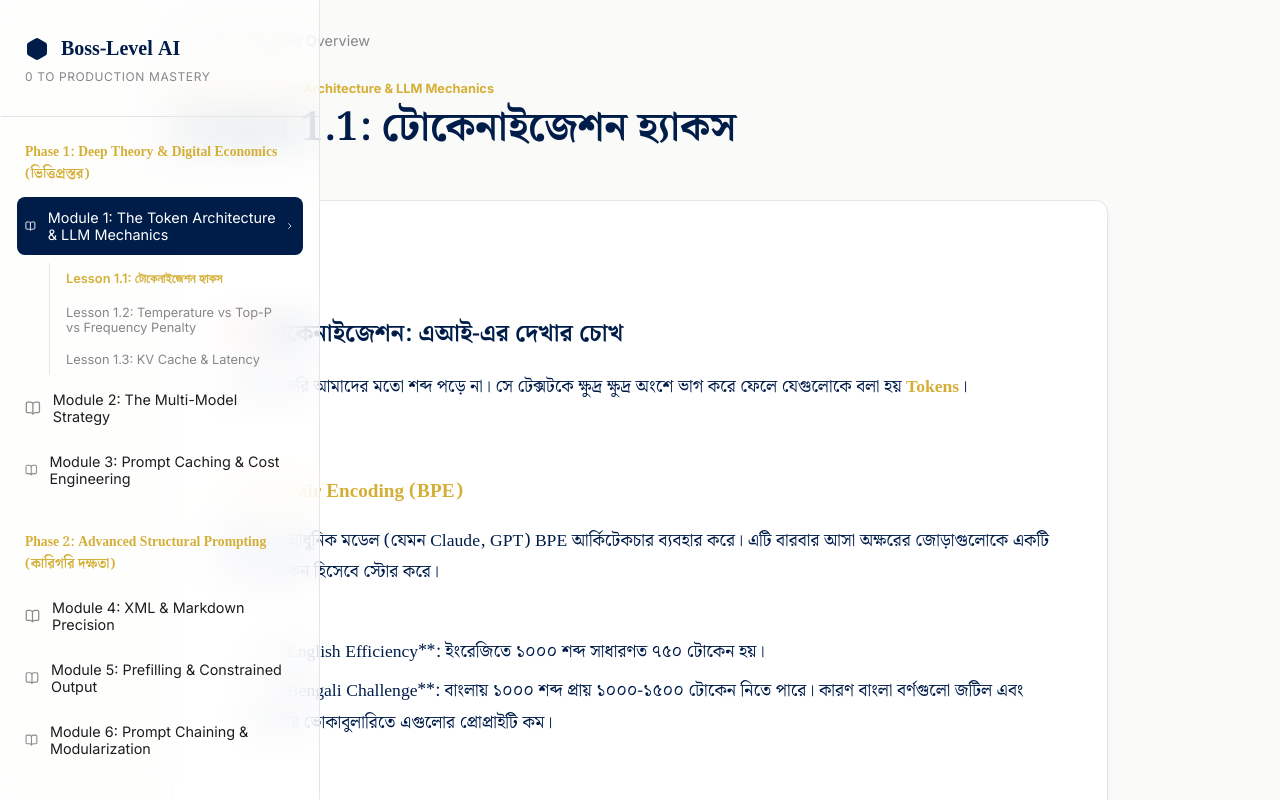
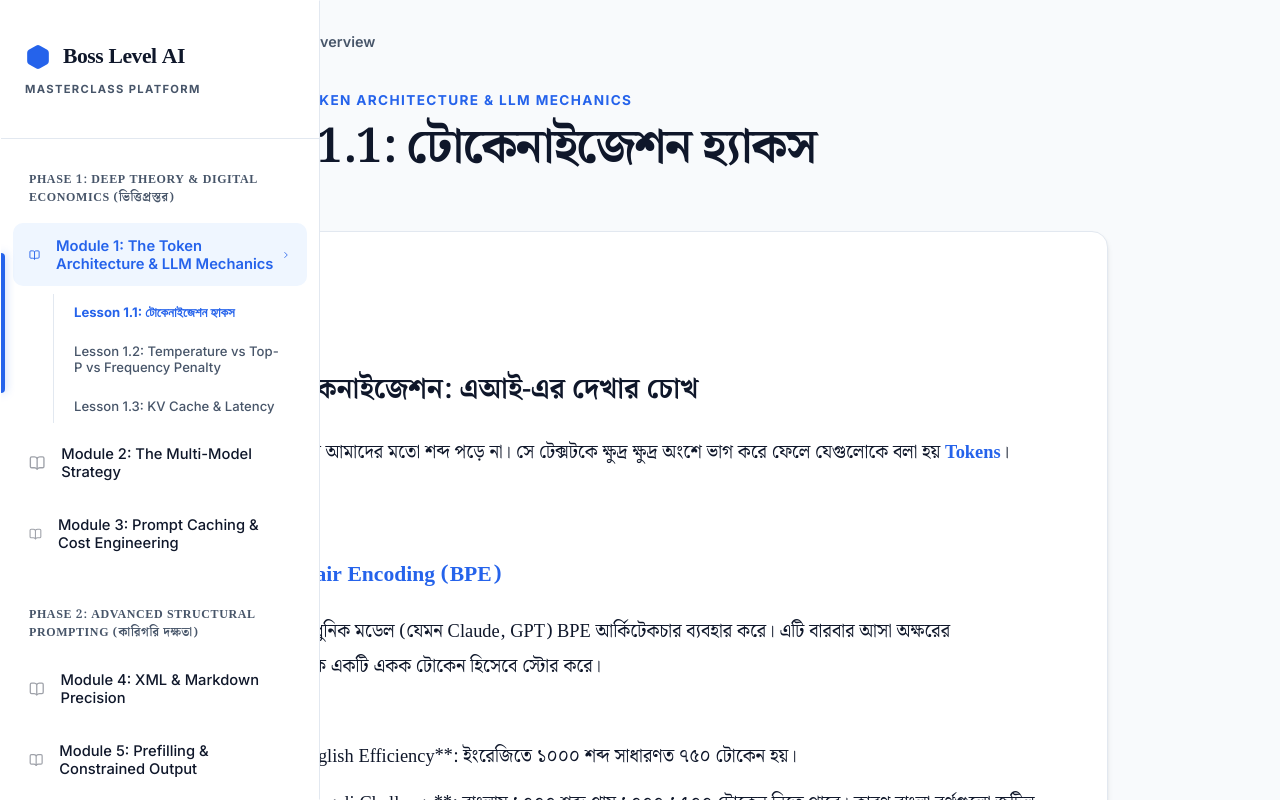
Before and after one commit to shariaralphabyte/prompt_engineering_masterclass, a React (Vite) app: page / in a window 1280 px wide. Both pictures are taken after a click on the button "Lesson 1.1: টোকেনাইজেশন হ্যাকস". Shown: the top 800 px of the page. Built offline with nearby package versions, Linux system fonts and the light colour scheme.

Commit message:
style: overhaul UI theme with high-contrast colors, refined typography, and updated component styling

```diff
--- a/src/components/ModuleView.tsx
+++ b/src/components/ModuleView.tsx
@@ -34,20 +34,20 @@ interface ModuleViewProps {
 const SimpleMarkdown: React.FC<{ content: string }> = ({ content }) => {
   const lines = content.split('\n');
   return (
-    <div className="markdown-content" style={{ lineHeight: '1.8', fontSize: '1.1rem', color: 'var(--accent-navy)', fontFamily: 'var(--font-bengali)' }}>
+    <div className="markdown-content" style={{ lineHeight: '1.9', fontSize: '1.15rem', color: 'var(--text-primary)', fontFamily: 'var(--font-bengali)' }}>
       {lines.map((line, i) => {
-        if (line.startsWith('### ')) return <h3 key={i} style={{ marginTop: '2rem', marginBottom: '1rem', fontSize: '1.5rem', color: 'var(--accent-navy)' }}>{line.replace('### ', '')}</h3>;
-        if (line.startsWith('#### ')) return <h4 key={i} style={{ marginTop: '1.5rem', marginBottom: '1rem', fontSize: '1.2rem', color: 'var(--accent-gold)' }}>{line.replace('#### ', '')}</h4>;
-        if (line.startsWith('* ')) return <li key={i} style={{ marginLeft: '1.5rem', marginBottom: '0.5rem' }}>{line.replace('* ', '')}</li>;
+        if (line.startsWith('### ')) return <h3 key={i} style={{ marginTop: '2.5rem', marginBottom: '1.25rem', fontSize: '1.75rem', color: 'var(--text-primary)', fontWeight: 800 }}>{line.replace('### ', '')}</h3>;
+        if (line.startsWith('#### ')) return <h4 key={i} style={{ marginTop: '1.75rem', marginBottom: '1.25rem', fontSize: '1.35rem', color: 'var(--accent-blue)', fontWeight: 700 }}>{line.replace('#### ', '')}</h4>;
+        if (line.startsWith('* ')) return <li key={i} style={{ marginLeft: '1.5rem', marginBottom: '0.75rem', color: 'var(--text-primary)' }}>{line.replace('* ', '')}</li>;
         if (line.trim() === '') return <br key={i} />;
 
         // Handle bold text **...**
         const parts = line.split(/(\*\*.*?\*\*)/g);
         return (
-          <p key={i} style={{ marginBottom: '1rem' }}>
+          <p key={i} style={{ marginBottom: '1.25rem' }}>
             {parts.map((part, j) => {
               if (part.startsWith('**') && part.endsWith('**')) {
-                return <strong key={j} style={{ color: 'var(--accent-gold)' }}>{part.slice(2, -2)}</strong>;
+                return <strong key={j} style={{ color: 'var(--accent-blue)', fontWeight: 700 }}>{part.slice(2, -2)}</strong>;
               }
               return part;
             })}
@@ -73,30 +73,35 @@ const ModuleView: React.FC<ModuleViewProps> = ({ module, phaseTitle, selectedLes
             alignItems: 'center',
             gap: '0.5rem',
             color: 'var(--text-secondary)',
-            marginBottom: '2rem',
-            fontSize: '0.9rem'
+            marginBottom: '2.5rem',
+            fontSize: '0.9rem',
+            fontWeight: 600,
+            background: 'transparent',
+            border: 'none',
+            cursor: 'pointer',
+            transition: 'var(--transition-smooth)'
           }}
         >
-          <ArrowLeft size={16} /> Back to Module Overview
+          <ArrowLeft size={18} /> Back to Module Overview
         </button>
 
-        <header style={{ marginBottom: '3rem' }}>
-          <div style={{ fontSize: '0.8rem', color: 'var(--accent-gold)', fontWeight: 700, marginBottom: '0.5rem' }}>
+        <header style={{ marginBottom: '3.5rem' }}>
+          <div style={{ fontSize: '0.85rem', color: 'var(--accent-blue)', fontWeight: 800, marginBottom: '0.75rem', textTransform: 'uppercase', letterSpacing: '0.1em' }}>
             {module.title}
           </div>
-          <h2 style={{ fontSize: '2.5rem', color: 'var(--accent-navy)', lineHeight: 1.2 }}>
+          <h2 style={{ fontSize: '3rem', color: 'var(--text-primary)', lineHeight: 1.1, fontWeight: 800, letterSpacing: '-0.03em' }}>
             {selectedLessonDeepData.title}
           </h2>
         </header>
 
-        <div className="premium-card" style={{ padding: '3rem' }}>
+        <div className="premium-card" style={{ padding: '3.5rem', border: '1.5px solid var(--border-color)', boxShadow: 'var(--shadow-md)' }}>
           <SimpleMarkdown content={selectedLessonDeepData.deepDive} />
         </div>
 
         {/* Floating Action for Lab if exists in Module */}
         {module.labType && (
-          <div style={{ marginTop: '3rem', borderTop: '1px solid var(--border-color)', paddingTop: '3rem' }}>
-            <h5 style={{ marginBottom: '1.5rem', color: 'var(--text-secondary)', fontSize: '0.8rem', textTransform: 'uppercase' }}>Interactive Lab for this Module</h5>
+          <div style={{ marginTop: '4rem', borderTop: '2px solid var(--border-color)', paddingTop: '4rem' }}>
+            <h5 style={{ marginBottom: '2rem', color: 'var(--text-secondary)', fontSize: '0.85rem', textTransform: 'uppercase', fontWeight: 700, letterSpacing: '0.1em' }}>Interactive Lab for this Module</h5>
             {module.labType === 'token' && <TokenViz />}
             {module.labType === 'efficiency' && (
               <EfficiencyLab
@@ -118,18 +123,18 @@ const ModuleView: React.FC<ModuleViewProps> = ({ module, phaseTitle, selectedLes
 
   return (
     <div className="module-view" key={module.id} style={{ animation: 'fadeIn 0.5s ease-out' }}>
-      <header style={{ marginBottom: '3rem' }}>
+      <header style={{ marginBottom: '3.5rem' }}>
         <div style={{
-          fontSize: '0.8rem',
-          color: 'var(--accent-gold)',
-          fontWeight: 700,
-          letterSpacing: '0.1em',
+          fontSize: '0.85rem',
+          color: 'var(--accent-blue)',
+          fontWeight: 800,
+          letterSpacing: '0.15em',
           textTransform: 'uppercase',
-          marginBottom: '0.5rem'
+          marginBottom: '0.75rem'
         }}>
           {phaseTitle}
         </div>
-        <h2 style={{ fontSize: '2.5rem', lineHeight: '1.2', color: 'var(--accent-navy)' }}>
+        <h2 style={{ fontSize: '3.25rem', lineHeight: '1.1', color: 'var(--text-primary)', fontWeight: 900, letterSpacing: '-0.04em' }}>
           {module.title}
         </h2>
       </header>
@@ -149,17 +154,27 @@ const ModuleView: React.FC<ModuleViewProps> = ({ module, phaseTitle, selectedLes
       {module.labType === 'sdd' && <SpecVisualizer />}
       {module.labType === 'security' && <SecuritySandbox />}
 
-      <div className="lesson-grid" style={{ display: 'grid', gap: '1.5rem', margin: '3rem 0' }}>
+      <div className="lesson-grid" style={{ display: 'grid', gap: '2rem', margin: '4rem 0' }}>
         {module.lessons.map((lesson) => (
-          <div key={lesson.id} className="premium-card" style={{ padding: '2rem', display: 'flex', gap: '1.5rem' }}>
-            <div style={{ color: 'var(--accent-gold)' }}>
-              <PlayCircle size={28} />
+          <div key={lesson.id}
+            className="premium-card"
+            onClick={() => onSelectLesson(lesson.id)}
+            style={{
+              padding: '2.5rem',
+              display: 'flex',
+              gap: '2rem',
+              cursor: 'pointer',
+              border: '1.5px solid var(--border-color)',
+              boxShadow: 'var(--shadow-sm)'
+            }}>
+            <div style={{ color: 'var(--accent-blue)', display: 'flex', alignItems: 'center' }}>
+              <PlayCircle size={32} />
             </div>
             <div>
-              <h4 style={{ fontSize: '1.25rem', marginBottom: '0.75rem', color: 'var(--accent-navy)' }}>
+              <h4 style={{ fontSize: '1.4rem', marginBottom: '0.75rem', color: 'var(--text-primary)', fontWeight: 800 }}>
                 {lesson.title}
               </h4>
-              <p style={{ color: 'var(--text-secondary)', lineHeight: '1.6', fontSize: '1.05rem', fontFamily: 'var(--font-bengali)' }}>
+              <p style={{ color: 'var(--text-secondary)', lineHeight: '1.7', fontSize: '1.1rem', fontFamily: 'var(--font-bengali)', fontWeight: 500 }}>
                 {lesson.content}
               </p>
             </div>
@@ -169,44 +184,45 @@ const ModuleView: React.FC<ModuleViewProps> = ({ module, phaseTitle, selectedLes
 
       {module.bossSecret && (
         <section style={{
-          marginTop: '4rem',
-          padding: '2.5rem',
-          backgroundColor: 'var(--accent-navy)',
-          borderRadius: '24px',
+          marginTop: '5rem',
+          padding: '3.5rem',
+          background: 'linear-gradient(135deg, #0F172A 0%, #1E293B 100%)',
+          borderRadius: '32px',
           color: 'white',
-          boxShadow: '0 20px 40px rgba(0,29,74,0.15)',
+          boxShadow: '0 25px 50px -12px rgba(15, 23, 42, 0.4)',
           position: 'relative',
-          overflow: 'hidden'
+          overflow: 'hidden',
+          border: '1px solid rgba(255,255,255,0.1)'
         }}>
           <div style={{
             position: 'absolute',
-            top: '-20px',
-            right: '-20px',
-            opacity: 0.1,
+            top: '-30px',
+            right: '-30px',
+            opacity: 0.15,
             transform: 'rotate(15deg)'
           }}>
-            <Lock size={150} color="white" />
+            <Lock size={180} color="white" />
           </div>
 
-          <div style={{ display: 'flex', alignItems: 'center', gap: '0.75rem', marginBottom: '1rem', color: 'var(--accent-gold)' }}>
-            <Sparkles size={20} />
-            <span style={{ fontWeight: 700, textTransform: 'uppercase', fontSize: '0.8rem', letterSpacing: '0.1em' }}>Boss-Level Secret</span>
+          <div style={{ display: 'flex', alignItems: 'center', gap: '1rem', marginBottom: '1.5rem', color: '#FCD34D' }}>
+            <Sparkles size={24} />
+            <span style={{ fontWeight: 800, textTransform: 'uppercase', fontSize: '0.9rem', letterSpacing: '0.2em' }}>Boss-Level Secret</span>
           </div>
 
-          <h3 style={{ fontSize: '1.75rem', lineHeight: '1.4', fontFamily: 'var(--font-bengali)' }}>
+          <h3 style={{ fontSize: '2rem', lineHeight: '1.4', fontFamily: 'var(--font-bengali)', fontWeight: 700, position: 'relative', zIndex: 1 }}>
             {module.bossSecret}
           </h3>
         </section>
       )}
 
-      <footer style={{ marginTop: '5rem', padding: '2rem 0', borderTop: '1px solid var(--border-color)', display: 'flex', justifyContent: 'space-between', color: 'var(--text-secondary)', fontSize: '0.8rem' }}>
-        <p>© 2026 Boss-Level AI Mastery</p>
-        <p>Premium Education Experience</p>
+      <footer style={{ marginTop: '7rem', padding: '3rem 0', borderTop: '2px solid var(--border-color)', display: 'flex', justifyContent: 'space-between', color: 'var(--text-secondary)', fontSize: '0.9rem', fontWeight: 600 }}>
+        <p>© 2026 Boss-Level AI Mastery Platform</p>
+        <p>Premium High-Performance Learning</p>
       </footer>
 
       <style>{`
         @keyframes fadeIn {
-          from { opacity: 0; transform: translateY(10px); }
+          from { opacity: 0; transform: translateY(15px); }
           to { opacity: 1; transform: translateY(0); }
         }
       `}</style>
--- a/src/components/Sidebar.tsx
+++ b/src/components/Sidebar.tsx
@@ -30,43 +30,67 @@ const Sidebar: React.FC<SidebarProps> = ({ curriculum, selectedModuleId, selecte
       top: 0,
       display: 'flex',
       flexDirection: 'column',
-      borderRight: '1px solid var(--border-color)',
+      borderRight: '1.5px solid var(--border-color)',
       overflowY: 'auto',
-      zIndex: 100
+      zIndex: 100,
+      background: 'white'
     }}>
-      <div style={{ padding: '2rem 1.5rem', borderBottom: '1px solid var(--border-color)' }}>
+      <div style={{ padding: '2.5rem 1.5rem', borderBottom: '1px solid var(--border-color)' }}>
         <h1 style={{
-          fontSize: '1.25rem',
+          fontSize: '1.35rem',
           display: 'flex',
           alignItems: 'center',
           gap: '0.75rem',
-          color: 'var(--accent-navy)'
+          color: 'var(--text-primary)',
+          fontWeight: 800,
+          letterSpacing: '-0.02em'
         }}>
-          <Hexagon size={24} fill="var(--accent-navy)" />
-          Boss-Level AI
+          <Hexagon size={26} fill="var(--accent-blue)" color="var(--accent-blue)" />
+          Boss Level AI
         </h1>
-        <p style={{ fontSize: '0.75rem', color: 'var(--text-secondary)', marginTop: '0.25rem', letterSpacing: '0.05em', textTransform: 'uppercase' }}>
-          0 to Production Mastery
+        <p style={{
+          fontSize: '0.7rem',
+          color: 'var(--text-secondary)',
+          marginTop: '0.5rem',
+          letterSpacing: '0.12em',
+          textTransform: 'uppercase',
+          fontWeight: 700
+        }}>
+          Masterclass Platform
         </p>
       </div>
 
-      <nav style={{ padding: '1.5rem 1rem' }}>
+      <nav style={{ padding: '2rem 0.75rem' }}>
         {curriculum.map((phase) => (
-          <div key={phase.id} style={{ marginBottom: '2rem' }}>
+          <div key={phase.id} style={{ marginBottom: '2.5rem' }}>
             <h3 style={{
-              fontSize: '0.85rem',
-              color: 'var(--accent-gold)',
-              marginBottom: '0.75rem',
-              paddingLeft: '0.5rem',
-              fontWeight: 600
+              fontSize: '0.75rem',
+              color: 'var(--text-secondary)',
+              marginBottom: '1rem',
+              paddingLeft: '1rem',
+              fontWeight: 700,
+              textTransform: 'uppercase',
+              letterSpacing: '0.05em'
             }}>
               {phase.title}
             </h3>
-            <div style={{ display: 'flex', flexDirection: 'column', gap: '0.25rem' }}>
+            <div style={{ display: 'flex', flexDirection: 'column', gap: '0.5rem' }}>
               {phase.modules.map((module) => {
                 const isActive = selectedModuleId === module.id;
                 return (
-                  <div key={module.id}>
+                  <div key={module.id} style={{ position: 'relative' }}>
+                    {isActive && (
+                      <div style={{
+                        position: 'absolute',
+                        left: '-0.75rem',
+                        top: '15%',
+                        height: '70%',
+                        width: '4px',
+                        background: 'var(--accent-blue)',
+                        borderRadius: '0 4px 4px 0',
+                        boxShadow: '0 0 10px rgba(37, 99, 235, 0.4)'
+                      }} />
+                    )}
                     <button
                       onClick={() => onSelectModule(module.id)}
                       style={{
@@ -74,36 +98,49 @@ const Sidebar: React.FC<SidebarProps> = ({ curriculum, selectedModuleId, selecte
                         display: 'flex',
                         alignItems: 'center',
                         justifyContent: 'space-between',
-                        padding: '0.75rem 0.5rem',
-                        borderRadius: '8px',
+                        padding: '0.85rem 1rem',
+                        borderRadius: '10px',
                         textAlign: 'left',
-                        fontSize: '0.9rem',
-                        color: isActive ? 'var(--bg-secondary)' : 'var(--text-primary)',
-                        backgroundColor: isActive ? 'var(--accent-navy)' : 'transparent',
+                        fontSize: '0.92rem',
+                        fontWeight: isActive ? 600 : 500,
+                        color: isActive ? 'var(--active-text)' : 'var(--text-primary)',
+                        backgroundColor: isActive ? 'var(--active-bg)' : 'transparent',
                         transition: 'var(--transition-smooth)',
-                        cursor: 'pointer'
+                        cursor: 'pointer',
+                        border: 'none',
+                        outline: 'none'
                       }}
                     >
-                      <span style={{ display: 'flex', alignItems: 'center', gap: '0.75rem' }}>
-                        <BookOpen size={16} opacity={isActive ? 1 : 0.5} />
+                      <span style={{ display: 'flex', alignItems: 'center', gap: '1rem' }}>
+                        <BookOpen size={18} opacity={isActive ? 1 : 0.4} />
                         {module.title}
                       </span>
-                      {isActive && <ChevronRight size={14} />}
+                      {isActive && <ChevronRight size={16} />}
                     </button>
 
                     {/* Lesson Sub-menu */}
                     {isActive && (module as any).lessons && (
-                      <div style={{ marginLeft: '2rem', marginTop: '0.5rem', borderLeft: '1px solid var(--border-color)', display: 'flex', flexDirection: 'column', gap: '0.1rem' }}>
+                      <div style={{
+                        marginLeft: '2.5rem',
+                        marginTop: '0.5rem',
+                        borderLeft: '1.5px solid var(--border-color)',
+                        display: 'flex',
+                        flexDirection: 'column',
+                        gap: '0.2rem'
+                      }}>
                         {(module as any).lessons.map((lesson: any) => (
                           <button
                             key={lesson.id}
                             onClick={() => onSelectLesson(lesson.id)}
                             style={{
-                              padding: '0.5rem 1rem',
-                              fontSize: '0.8rem',
+                              padding: '0.6rem 1.25rem',
+                              fontSize: '0.82rem',
                               textAlign: 'left',
-                              color: selectedLessonId === lesson.id ? 'var(--accent-gold)' : 'var(--text-secondary)',
-                              fontWeight: selectedLessonId === lesson.id ? 600 : 400,
+                              color: selectedLessonId === lesson.id ? 'var(--accent-blue)' : 'var(--text-secondary)',
+                              fontWeight: selectedLessonId === lesson.id ? 700 : 500,
+                              background: 'transparent',
+                              border: 'none',
+                              cursor: 'pointer',
                               transition: 'var(--transition-smooth)'
                             }}
                           >
@@ -121,17 +158,30 @@ const Sidebar: React.FC<SidebarProps> = ({ curriculum, selectedModuleId, selecte
       </nav>
 
       <div style={{ marginTop: 'auto', padding: '1.5rem', borderTop: '1px solid var(--border-color)' }}>
-        <div className="glass" style={{
-          padding: '1rem',
-          borderRadius: '12px',
-          fontSize: '0.8rem',
-          color: 'var(--accent-navy)',
+        <div style={{
+          padding: '1.25rem',
+          borderRadius: '14px',
+          fontSize: '0.82rem',
+          color: 'var(--text-primary)',
           display: 'flex',
           alignItems: 'center',
-          gap: '0.5rem'
+          gap: '0.75rem',
+          background: 'var(--bg-primary)',
+          fontWeight: 600,
+          border: '1px solid var(--border-color)'
         }}>
-          <Star size={14} fill="var(--accent-gold)" color="var(--accent-gold)" />
-          Premium Masterclass
+          <div style={{
+            width: '32px',
+            height: '32px',
+            borderRadius: '8px',
+            background: 'var(--accent-gold-light)',
+            display: 'flex',
+            alignItems: 'center',
+            justifyContent: 'center'
+          }}>
+            <Star size={16} fill="var(--accent-gold)" color="var(--accent-gold)" />
+          </div>
+          Premium System
         </div>
       </div>
     </aside>
--- a/src/components/interactive/SpecVisualizer.tsx
+++ b/src/components/interactive/SpecVisualizer.tsx
@@ -1,5 +1,5 @@
 import React, { useState, useEffect } from 'react';
-import { FileText, ChevronRight, CheckSquare, Square, Terminal, Code } from 'lucide-react';
+import { FileText, ChevronRight, CheckSquare, Square, Terminal, Code, Database, Monitor, ShieldCheck } from 'lucide-react';
 
 const SpecVisualizer: React.FC = () => {
   const [activeTask, setActiveTask] = useState(0);
--- a/src/styles/variables.css
+++ b/src/styles/variables.css
@@ -1,17 +1,23 @@
 @import url('https://fonts.googleapis.com/css2?family=Inter:wght@400;500;600;700&family=Noto+Serif+Bengali:wght@400;500;600;700&family=JetBrains+Mono:wght@400;500&display=swap');
 
 :root {
-  /* Apple-style Premium Light Theme */
-  --bg-primary: #FAFAF8;
+  /* High-Contrast Premium Theme */
+  --bg-primary: #F8FAFC;
   --bg-secondary: #FFFFFF;
-  --text-primary: #1D1D1F;
-  --text-secondary: #86868B;
-  --accent-navy: #001D4A;
-  --accent-gold: #D4AF37;
-  --accent-gold-light: #F4E8C1;
-  --border-color: #E5E5E7;
+  --text-primary: #0F172A;
+  --text-secondary: #475569;
+  --accent-navy: #1E293B;
+  --accent-blue: #2563EB;
+  --accent-gold: #B8860B;
+  --accent-gold-light: #FEF9C3;
+  --border-color: #E2E8F0;
   --sidebar-width: 320px;
   --header-height: 64px;
+
+  /* Active States */
+  --active-bg: #EFF6FF;
+  --active-text: #2563EB;
+  --active-border: #2563EB;
 
   /* Typography */
   --font-bengali: 'Noto Serif Bengali', serif;
@@ -20,6 +26,9 @@
 
   /* Transitions */
   --transition-smooth: all 0.3s cubic-bezier(0.4, 0, 0.2, 1);
+  --shadow-sm: 0 1px 2px 0 rgb(0 0 0 / 0.05);
+  --shadow-md: 0 4px 6px -1px rgb(0 0 0 / 0.1), 0 2px 4px -2px rgb(0 0 0 / 0.1);
+  --shadow-lg: 0 10px 15px -3px rgb(0 0 0 / 0.1), 0 4px 6px -4px rgb(0 0 0 / 0.1);
 }
 
 * {
@@ -34,36 +43,42 @@ body {
   font-family: var(--font-inte);
   -webkit-font-smoothing: antialiased;
   -moz-osx-font-smoothing: grayscale;
+  line-height: 1.5;
 }
 
 h1, h2, h3, h4, .bengali-text {
   font-family: var(--font-bengali);
+  font-weight: 700;
+  color: var(--text-primary);
 }
 
 .premium-card {
   background: var(--bg-secondary);
   border: 1px solid var(--border-color);
-  border-radius: 12px;
-  box-shadow: 0 4px 6px -1px rgba(0, 0, 0, 0.05), 0 2px 4px -1px rgba(0, 0, 0, 0.03);
+  border-radius: 16px;
+  box-shadow: var(--shadow-sm);
   transition: var(--transition-smooth);
 }
 
 .premium-card:hover {
-  transform: translateY(-2px);
-  box-shadow: 0 10px 15px -3px rgba(0, 0, 0, 0.08);
+  transform: translateY(-4px);
+  box-shadow: var(--shadow-lg);
+  border-color: var(--accent-blue);
 }
 
 .glass {
-  background: rgba(255, 255, 255, 0.7);
-  backdrop-filter: blur(20px);
-  -webkit-backdrop-filter: blur(20px);
-  border: 1px solid rgba(255, 255, 255, 0.3);
+  background: rgba(255, 255, 255, 0.85);
+  backdrop-filter: blur(24px);
+  -webkit-backdrop-filter: blur(24px);
+  border: 1px solid rgba(255, 255, 255, 0.4);
 }
 
 code {
   font-family: var(--font-mono);
-  background: #F2F2F7;
+  background: #F1F5F9;
+  color: #EB144C;
   padding: 0.2em 0.4em;
-  border-radius: 4px;
-  font-size: 0.9em;
+  border-radius: 6px;
+  font-size: 0.85em;
+  border: 1px solid var(--border-color);
 }
```
Also changed, not shown: src/components/interactive/SecuritySandbox.tsx (+118 -50 lines), src/data/lessons/phase1-mod2.ts (+15 -0 lines), src/data/lessons/phase1-mod3.ts (+45 -9 lines), src/data/lessons/phase2-mod4.ts (+24 -18 lines), src/data/lessons/phase2-mod5.ts (+25 -18 lines).
